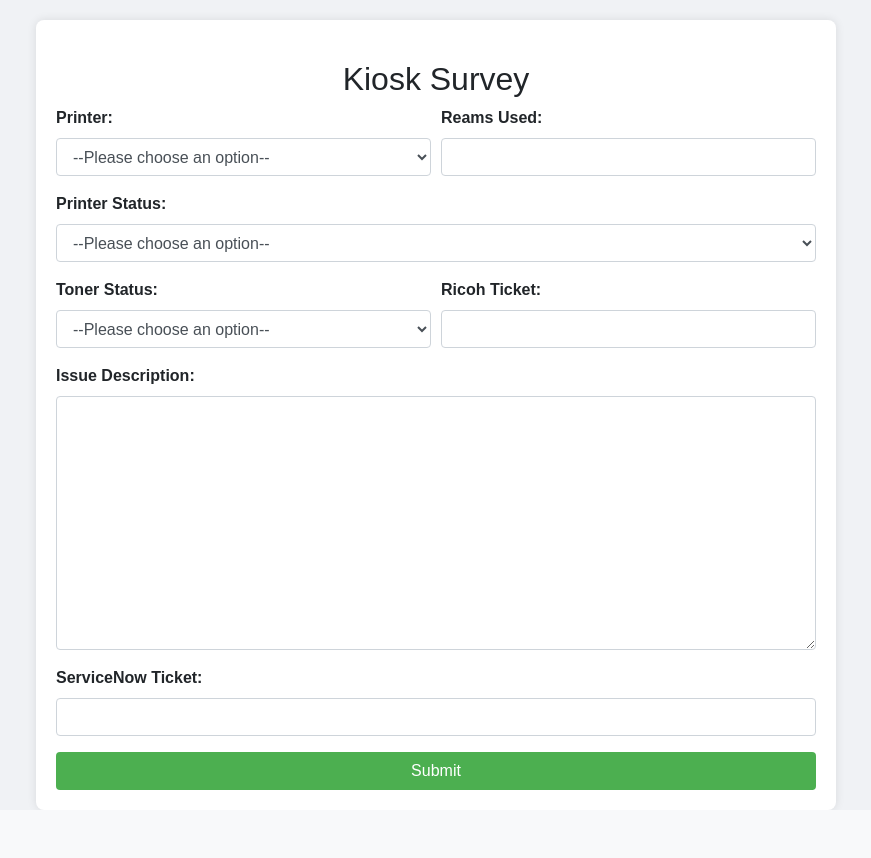
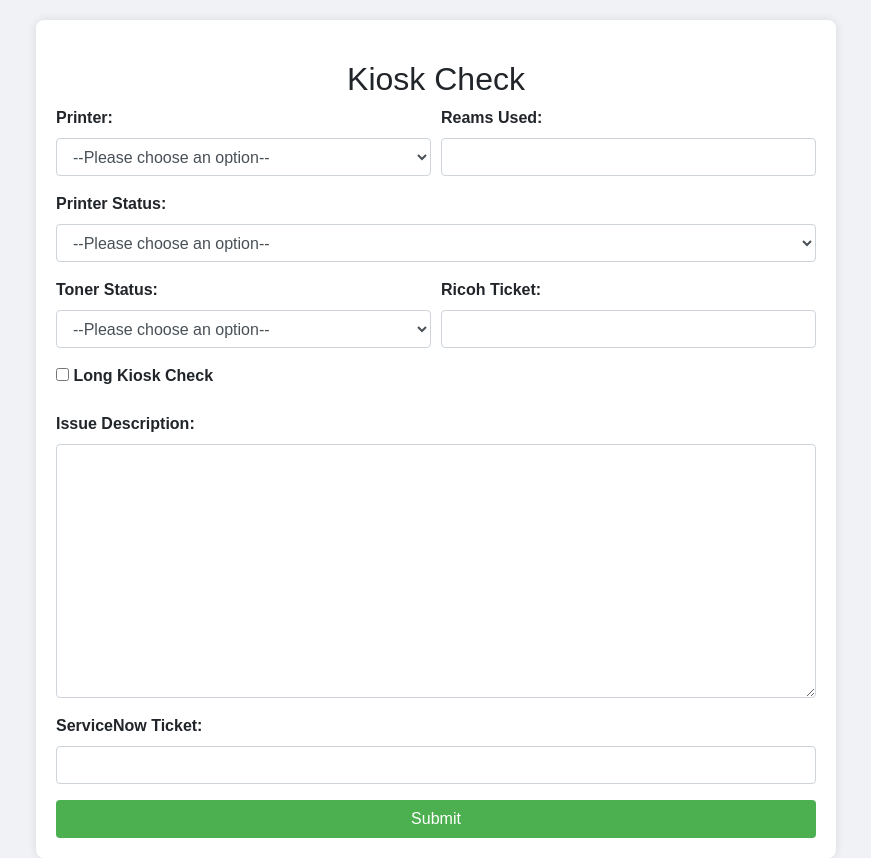
Before and after one commit to malachyayala/kioskCheckProj, a Django app: page /kioskApp/survey in a window 1280 px wide. Shown: the part 56-914 px from the top of the page, without its empty margins (204-1075 px from the left). Before the commit the page ends 866 px from the top, so only its background shows below. Run offline with Django 3.2, Linux system fonts and the light colour scheme; a user stored in the database is signed in; some libraries are stand-ins or nearby versions.

Commit message:
add long kiosk check features to template, form, model, and view. migrations made

```diff
--- a/kiosk/settings.py
+++ b/kiosk/settings.py
@@ -31,7 +31,7 @@ environ.Env.read_env(os.path.join(BASE_DIR, '.env'))
 SECRET_KEY = os.getenv('SECRET_KEY')
 
 # SECURITY WARNING: don't run with debug turned on in production!
-DEBUG = False
+DEBUG = True
 
 ALLOWED_HOSTS = os.getenv('ALLOWED_HOSTS', '127.0.0.1,localhost').split(',')
 
--- a/kioskApp/forms.py
+++ b/kioskApp/forms.py
@@ -42,7 +42,8 @@ class KioskCheckForm(forms.ModelForm):
         exclude = ['user']
         fields = [
             'printer', 'reams_used', 'issues', 'toner_status',
-            'issue_description', 'ricoh_ticket', 'servicenow_ticket'
+            'issue_description', 'ricoh_ticket', 'servicenow_ticket',
+            'charging_station', 'computer',
         ]
         widgets = {
             'printer': forms.Select(choices=PRINTER_CHOICES, attrs={'class': 'form-control'}),
@@ -52,6 +53,8 @@ class KioskCheckForm(forms.ModelForm):
             'issue_description': forms.Textarea(attrs={'class': 'form-control'}),
             'ricoh_ticket': forms.TextInput(attrs={'class': 'form-control'}),
             'servicenow_ticket': forms.TextInput(attrs={'class': 'form-control'}),
+            'charging_station': forms.TextInput(attrs = {'class': 'form-control'}),
+            'computer': forms.TextInput(attrs = {'class': 'form-control'}),
         }
 
     def clean_printer(self):
--- a/kioskApp/models.py
+++ b/kioskApp/models.py
@@ -19,6 +19,8 @@ class KioskCheck(models.Model):
     ricoh_ticket = models.CharField(max_length = 50, blank = True, null = True)
     servicenow_ticket = models.CharField(max_length = 50, blank = True, null = True)
     completed_date = models.DateTimeField(auto_now_add = True)
+    charging_station = models.CharField(max_length = 100, blank = True, null = True)
+    computer = models.CharField(max_length = 100, blank = True, null = True)
 
     def __str__(self):
         """
--- a/kioskApp/templates/login/display_data.html
+++ b/kioskApp/templates/login/display_data.html
@@ -143,7 +143,6 @@
                 <option value="10" {% if entries_per_page == "10" %}selected{% endif %}>10</option>
                 <option value="20" {% if entries_per_page == "20" %}selected{% endif %}>20</option>
                 <option value="50" {% if entries_per_page == "50" %}selected{% endif %}>50</option>
-                <option value="100" {% if entries_per_page == "100" %}selected{% endif %}>100</option>
             </select>
         </form>
 
@@ -163,6 +162,8 @@
                     <th>Issue Description</th>
                     <th>Ricoh Ticket</th>
                     <th>ServiceNow Ticket</th>
+                    <th>Charging Station</th>
+                    <th>Computer</th>
                     <th>Completed Date</th>
                     {% if user.is_superuser %}
                     <th>Actions</th>
@@ -180,6 +181,8 @@
                     <td>{{ item.issue_description }}</td>
                     <td>{{ item.ricoh_ticket }}</td>
                     <td>{{ item.servicenow_ticket }}</td>
+                    <td>{{ item.charging_station }}</td>
+                    <td>{{ item.computer }}</td>
                     <td>{{ item.completed_date }}</td>
                     {% if user.is_superuser %}
                     <td>
--- a/kioskApp/templates/login/printer-page.html
+++ b/kioskApp/templates/login/printer-page.html
@@ -51,6 +51,10 @@
             box-shadow: 0 0 5px rgba(76, 175, 80, 0.5);
         }
 
+        .conditional-fields {
+            display: none;
+        }
+
         @media (max-width: 768px) {
             .container {
                 width: 90%;
@@ -100,7 +104,7 @@
 
     <div class="container">
         <div class="survey-form">
-            <h2 class="text-center">Kiosk Survey</h2>
+            <h2 class="text-center">Kiosk Check</h2>
             <form method="POST" action="{% url 'survey' %}" id="survey-form">
                 {% csrf_token %}
                 <div class="form-row">
@@ -125,6 +129,20 @@
                     <div class="form-group col-md-6">
                         <label for="ricohTicket">Ricoh Ticket:</label>
                         {{ form.ricoh_ticket }}
+                    </div>
+                </div>
+                <div class="form-group">
+                    <input type="checkbox" id="additionalCheck" name="additionalCheck" onclick="toggleAdditionalFields()">
+                    <label for="additionalCheck">Long Kiosk Check</label>
+                </div>
+                <div class="conditional-fields" id="conditional-fields">
+                    <div class="form-group">
+                        <label for="additionalField1">Charging Station:</label>
+                        {{ form.charging_station }}
+                    </div>
+                    <div class="form-group">
+                        <label for="additionalField2">Computers:</label>
+                        {{ form.computer }}
                     </div>
                 </div>
                 <div class="form-group">
@@ -153,6 +171,16 @@
                 }
             });
         });
+
+        function toggleAdditionalFields() {
+            var checkBox = document.getElementById("additionalCheck");
+            var additionalFields = document.getElementById("conditional-fields");
+            if (checkBox.checked == true) {
+                additionalFields.style.display = "block";
+            } else {
+                additionalFields.style.display = "none";
+            }
+        }
     </script>
 </body>
 </html>
--- a/kioskApp/views.py
+++ b/kioskApp/views.py
@@ -10,8 +10,6 @@ from .models import KioskCheck
 from .forms import UserRegisterForm
 from .forms import KioskCheckForm
 from django.contrib import messages
-
-#make compatabile with mobile
 
 
 @login_required
@@ -47,6 +45,7 @@ def export_data(request):
     # Save the workbook to the response.
     workbook.save(response)
     return response
+
 
 def delete_kiosk_check(request, pk):
     if request.method == 'POST':
```
Also changed, not shown: README.md, kioskApp/migrations/0001_initial.py, kioskApp/migrations/0002_kioskcheck_user.py (deleted), kioskApp/migrations/0003_auto_20240523_1829.py (deleted).
